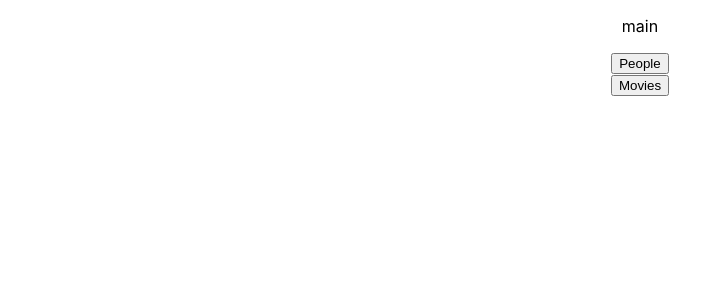
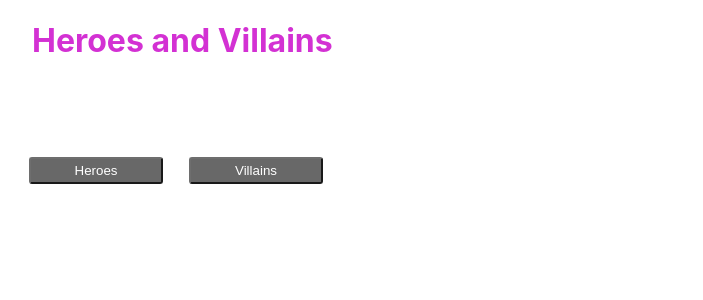
Before and after one commit to AlecxMoritz/react-app-challenge, a React (Create React App) app: page / in a window 1280 px wide. Shown: the top 300 px of the page, without its empty margins (0-703 px from the left). Built offline with nearby package versions, Linux system fonts and the light colour scheme.

Commit message:
finished

```diff
--- a/src/App.css
+++ b/src/App.css
@@ -1,82 +1,48 @@
-.App {
-  text-align: center;
+body, html {
+  margin: 0;
+  padding: 0;
+  font-family: -apple-system, BlinkMacSystemFont, 'Segoe UI', Roboto, Oxygen, Ubuntu, Cantarell, 'Open Sans', 'Helvetica Neue', sans-serif
 }
 
-.App-logo {
-  animation: App-logo-spin infinite 20s linear;
-  height: 40vmin;
+.title {
+  color: rgb(211, 49, 211);
 }
 
-.App-header {
-  background-color: #282c34;
-  min-height: 100vh;
+.btns {
   display: flex;
-  flex-direction: column;
-  align-items: center;
-  justify-content: center;
-  font-size: calc(10px + 2vmin);
+  flex-direction: row;
+  position: absolute;
+  top: 9em;
+}
+
+.app-btn {
+  width: 10em;
+  height: 2em;
+  margin: 1em;
+  background-color: rgb(104, 104, 104);
+  color: white;
+  border-radius: 3px;
+  border-color: rgb(110, 110, 110) ;
+}
+
+.app-btn:hover {
+  color: rgb(211, 49, 211)
+}
+
+.data-display {
+  position: absolute;
+  top: 12em;
+  left: 1em;
+}
+
+.character-display {
+  background-color: rgb(211, 49, 211);
+  border-radius: 5px;
+  padding: 5px;
+  margin: 1em;
+  max-width: 40em;
+}
+
+.character-display p, h6 {
   color: white;
 }
-
-.App-link {
-  color: #61dafb;
-}
-
-@keyframes App-logo-spin {
-  from {
-    transform: rotate(0deg);
-  }
-  to {
-    transform: rotate(360deg);
-  }
-}
-
-.nav-ul {
-  list-style-type: none;
-  margin: 0;
-  padding: 0;
-  overflow: hidden;
-  background-color: #ba834d;
-}
-
-.nav-li {
-  float: right;
-}
-
-.home {
-  float: left;
-}
-
-.nav-li a {
-  display: block;
-  color: #2e335b;
-  text-align: center;
-  padding: 0.8em 1.2em;
-  text-decoration: none;
-  font-weight: bold;
-}
-
-.nav-li a:hover {
-  background-color: #8b010a;
-  color: white;
-}
-
-.pies {
-  margin: auto;
-}
-
-.foot-ul {
-  list-style-type: none;
-  margin: 0;
-  padding: 0.7em 50vw;
-  overflow: hidden;
-  background-color: #ba834d;
-  bottom: 0;
-  position: fixed;
-}
-
-.foot-li {
-  margin: auto;
-  color: #2e335b;
-  font-weight: bold;
-}
--- a/src/App.js
+++ b/src/App.js
@@ -6,10 +6,15 @@ class App extends Component {
   render() {
     return (
       <div className="App">
+      <h1 className="title" style={leftIndent}>Heroes and Villains</h1>
       <Main />
       </div>
     );
   }
 }
 
+let leftIndent = {
+  marginLeft: '1em'
+}
+
 export default App;
--- a/src/components/Main.js
+++ b/src/components/Main.js
@@ -1,43 +1,76 @@
 import React from 'react';
-import PeopleButton from './ui/PeopleButton';
-import MovieButton from './ui/MovieButton';
-
+import HeroButton from './ui/HeroButton';
+import VillainButton from './ui/VillainButton';
+import data from '../data/heroesAndVillans';
 export default class Main extends React.Component {
     constructor() {
         super()
         this.state = {
             mode: '',
-            data: {}
         }
-        this.togglePeople = this.togglePeople.bind(this);
-        this.toggleMovies = this.toggleMovies.bind(this);
+        this.toggleHero = this.toggleHero.bind(this);
+        this.toggleVillain = this.toggleVillain.bind(this);
     }
 
-    togglePeople(e) {
-        console.log("People toggled")
-        this.setState({
-            mode: 'people'
+    async toggleHero(e) {
+        await this.setState({
+            mode: 'hero'
         })
+        this.mapData();
     }
 
 
-    toggleMovies(e) {
-        console.log("Movies toggled");
+    async toggleVillain(e) {
+        await this.setState({
+            mode: 'villain'
+        })
+        this.mapData();
+    }
+
+    mapData() {
+        let mapData;
+        if (this.state.mode === 'hero') {
+            mapData = data.filter(character => character.hero === true);
+        } else if (this.state.mode === 'villain') {
+            mapData = data.filter(character => character.hero === false);
+        } else {
+            mapData = []
+        }
+
+        let renderData = mapData.map(character => {
+            return (
+                <div key={character.name} className="character-display">
+                    <h2>{character.name}</h2>
+                    <h6>Real Name: {character.realName}</h6>
+                    <p>Universe: {character.universe}</p>
+                    <p>Powers:{character.power}</p>
+                </div>
+            )
+        })
+
         this.setState({
-            mode: 'movies'
-        })
+            renderData: renderData
+        });
     }
 
     render() {
         return (
             <div>
-                <p>main</p>
-                <p>{this.state.mode}</p>
                 <div>
-                    <PeopleButton togglePeople={this.togglePeople} />
-                    <MovieButton toggleMovies={this.toggleMovies} />
+                    <div className="btns" style={leftIndent}>
+                        <HeroButton toggleHero={this.toggleHero} />
+                        <VillainButton toggleVillain={this.toggleVillain} />
+                    </div>
+                </div>
+                <div className="data-display">
+                    {this.state.renderData}
                 </div>
             </div>
         )
     }
 }
+
+
+let leftIndent = {
+    marginLeft: '1em'
+}
--- /dev/null
+++ b/src/components/ui/HeroButton.js
@@ -0,0 +1,11 @@
+import React from 'react';
+
+const HeroButton = (props) => {
+    return (
+        <div>
+            <button className="app-btn" onClick={props.toggleHero}>Heroes</button>
+        </div>
+    )
+}
+
+export default HeroButton
--- a/src/components/ui/MovieButton.js
+++ /dev/null
@@ -1,11 +0,0 @@
-import React from 'react';
-
-const MovieButton = (props) => {
-    return (
-        <div>
-            <button onClick={props.toggleMovies}>Movies</button>
-        </div>
-    )
-}
-
-export default MovieButton
--- a/src/components/ui/PeopleButton.js
+++ /dev/null
@@ -1,11 +0,0 @@
-import React from 'react';
-
-const PeopleButton = (props) => {
-    return (
-        <div>
-            <button onClick={props.togglePeople}>People</button>
-        </div>
-    )
-}
-
-export default PeopleButton
--- /dev/null
+++ b/src/components/ui/VillainButton.js
@@ -0,0 +1,11 @@
+import React from 'react';
+
+const VillainButton = (props) => {
+    return (
+        <div>
+            <button className="app-btn" onClick={props.toggleVillain}>Villains</button>
+        </div>
+    )
+}
+
+export default VillainButton
--- a/src/data/herosAndVillans.js
+++ b/src/data/heroesAndVillans.js
@@ -65,7 +65,7 @@ const data = [
     {
         hero: false,
         name: 'Loki',
-        realName: 'Laufeyson',
+        realName: 'Loki Laufeyson',
         universe: 'Marvel',
         power: 'Superhuman strength, speed, durability and longevity. Master of manipulation and deceit.'
     },
```
